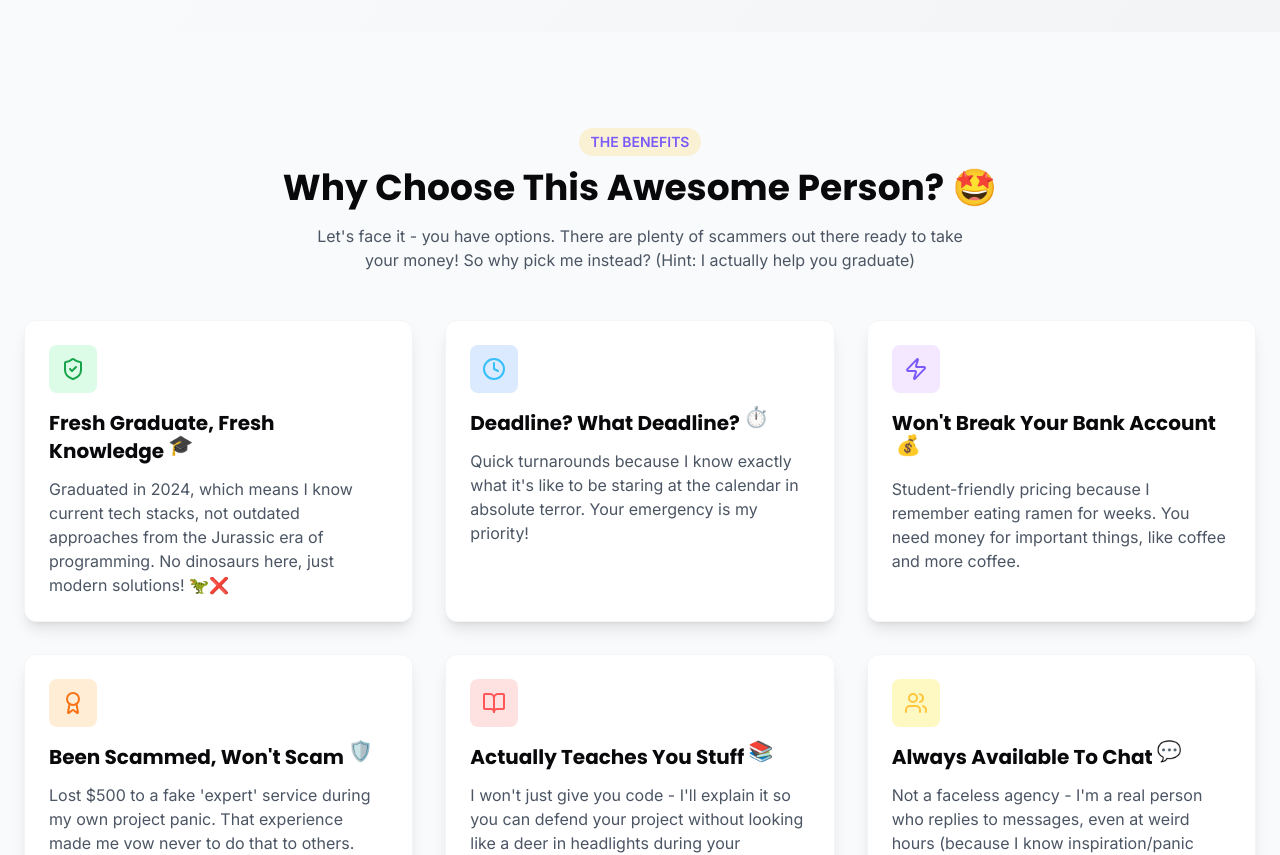
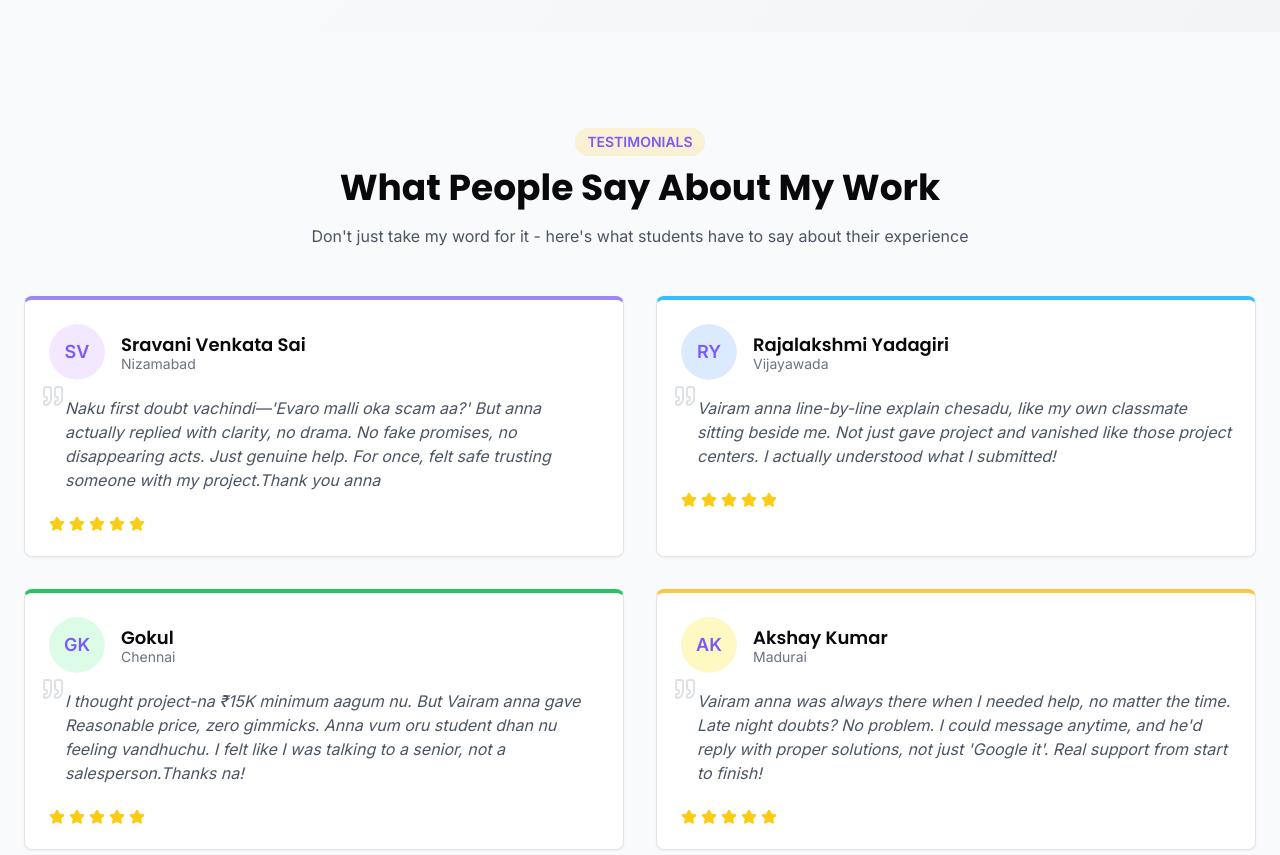
Before and after one commit to vairam-exe/project-escape-artist-guide, a React (Vite) app: page / in a window 1280 px wide. Shown: the part 4340-5195 px from the top of the page. Built offline with nearby package versions, Linux system fonts and the light colour scheme.

Commit message:
Remove "Why Choose This Awesome Person?" section
Refactor testimonials section into individual cards with spacing and animation.

```diff
--- a/package.json
+++ b/package.json
@@ -45,6 +45,7 @@
     "cmdk": "^1.0.0",
     "date-fns": "^3.6.0",
     "embla-carousel-react": "^8.3.0",
+    "framer-motion": "^11.18.2",
     "input-otp": "^1.2.4",
     "lucide-react": "^0.462.0",
     "next-themes": "^0.3.0",
--- a/src/components/WhyMeSection.tsx
+++ b/src/components/WhyMeSection.tsx
@@ -1,15 +1,10 @@
+
 import React, { useEffect, useRef, useState } from 'react';
-import { ShieldCheck, Clock, Zap, Award, BookOpen, Users, Star, Quote } from 'lucide-react';
-import { Badge } from '@/components/ui/badge';
-import {
-  Carousel,
-  CarouselContent,
-  CarouselItem,
-  CarouselNext,
-  CarouselPrevious,
-} from "@/components/ui/carousel";
-import { Avatar, AvatarImage, AvatarFallback } from "@/components/ui/avatar";
+import { Quote, Star } from 'lucide-react';
+import { Avatar, AvatarFallback } from "@/components/ui/avatar";
 import { Card, CardHeader, CardContent, CardFooter } from "@/components/ui/card";
+import { motion } from 'framer-motion';
+import { fadeInUpVariant, staggerChildren } from '@/lib/animation-utils';
 
 const WhyMeSection = () => {
   const sectionRef = useRef<HTMLElement>(null);
@@ -48,134 +43,50 @@ const WhyMeSection = () => {
           }}
         >
           <span className="inline-block px-3 py-1 bg-brand-yellow/20 text-brand-purple rounded-full text-sm font-semibold mb-3">
-            THE BENEFITS
+            TESTIMONIALS
           </span>
           <h2 className="text-3xl md:text-4xl font-bold mb-4">
-            Why Choose This Awesome Person?
-            <span className="ml-2">🤩</span>
+            What People Say About My Work
           </h2>
           <p className="text-gray-600 max-w-2xl mx-auto">
-            Let's face it - you have options. There are plenty of scammers out there ready to take your money!
-            So why pick me instead? (Hint: I actually help you graduate)
+            Don't just take my word for it - here's what students have to say about their experience
           </p>
         </div>
 
-        <div className="grid grid-cols-1 md:grid-cols-2 lg:grid-cols-3 gap-8 mb-12">
-          {[
-            {
-              icon: <ShieldCheck className="h-6 w-6 text-green-600" />,
-              bgColor: "bg-green-100",
-              title: "Fresh Graduate, Fresh Knowledge",
-              emoji: "🎓",
-              content: "Graduated in 2024, which means I know current tech stacks, not outdated approaches from the Jurassic era of programming. No dinosaurs here, just modern solutions! 🦖❌"
-            },
-            {
-              icon: <Clock className="h-6 w-6 text-brand-teal" />,
-              bgColor: "bg-blue-100",
-              title: "Deadline? What Deadline?",
-              emoji: "⏱️",
-              content: "Quick turnarounds because I know exactly what it's like to be staring at the calendar in absolute terror. Your emergency is my priority!"
-            },
-            {
-              icon: <Zap className="h-6 w-6 text-brand-purple" />,
-              bgColor: "bg-purple-100",
-              title: "Won't Break Your Bank Account",
-              emoji: "💰",
-              content: "Student-friendly pricing because I remember eating ramen for weeks. You need money for important things, like coffee and more coffee."
-            },
-            {
-              icon: <Award className="h-6 w-6 text-orange-500" />,
-              bgColor: "bg-orange-100",
-              title: "Been Scammed, Won't Scam",
-              emoji: "🛡️",
-              content: "Lost $500 to a fake 'expert' service during my own project panic. That experience made me vow never to do that to others. Your trust = earned, not expected."
-            },
-            {
-              icon: <BookOpen className="h-6 w-6 text-brand-red" />,
-              bgColor: "bg-red-100",
-              title: "Actually Teaches You Stuff",
-              emoji: "📚",
-              content: "I won't just give you code - I'll explain it so you can defend your project without looking like a deer in headlights during your presentation."
-            },
-            {
-              icon: <Users className="h-6 w-6 text-brand-yellow" />,
-              bgColor: "bg-yellow-100",
-              title: "Always Available To Chat",
-              emoji: "💬",
-              content: "Not a faceless agency - I'm a real person who replies to messages, even at weird hours (because I know inspiration/panic strikes at 3 AM)."
-            }
-          ].map((item, index) => (
-            <div
-              key={index}
-              className="feature-card"
-              style={{
-                opacity: isVisible ? 1 : 0,
-                transform: isVisible
-                  ? 'translateY(0) rotate(0)'
-                  : 'translateY(40px) rotate(1deg)',
-                transition: `all 0.6s ease-out ${index * 0.2}s`
-              }}
-            >
-              <div
-                className={`mb-4 ${item.bgColor} w-12 h-12 rounded-lg flex items-center justify-center transform transition-all duration-300 hover:scale-110`}
-              >
-                {item.icon}
-              </div>
-              <h3 className="text-xl font-bold mb-3 transition-colors duration-300 hover:text-brand-purple">
-                {item.title}
-                <span className="emoji-bounce ml-1 inline-block">
-                  {item.emoji}
-                </span>
-              </h3>
-              <p className="text-gray-600">
-                {item.content}
-              </p>
-            </div>
-          ))}
-        </div>
-
-        <div
-          className="max-w-3xl mx-auto mb-12"
-          style={{
-            opacity: isVisible ? 1 : 0,
-            transform: isVisible ? 'translateY(0)' : 'translateY(30px)',
-            transition: 'all 1s ease-out 0.8s'
-          }}
-        >
-          <h3 className="text-xl font-bold mb-6 text-center">
-            What Students Say About My Help
-            <span className="ml-1">💬</span>
-          </h3>
-
-          <div className="grid grid-cols-1 md:grid-cols-2 gap-6">
+        <div className="max-w-7xl mx-auto">
+          <div className="grid grid-cols-1 md:grid-cols-2 lg:grid-cols-2 gap-8">
             {[
               {
                 name: "Sravani Venkata Sai",
                 program: "Nizamabad",
                 text: "Naku first doubt vachindi—'Evaro malli oka scam aa?' But anna actually replied with clarity, no drama. No fake promises, no disappearing acts. Just genuine help. For once, felt safe trusting someone with my project.Thank you anna",
                 avatar: "SV",
-                color: "bg-purple-100"
+                color: "bg-purple-100",
+                borderColor: "border-t-[#9b87f5]"
               },
               {
                 name: "Rajalakshmi Yadagiri",
                 program: "Vijayawada",
                 text: "Vairam anna line-by-line explain chesadu, like my own classmate sitting beside me. Not just gave project and vanished like those project centers. I actually understood what I submitted!",
                 avatar: "RY",
-                color: "bg-blue-100"
+                color: "bg-blue-100",
+                borderColor: "border-t-[#36BFFA]"
               },
               {
                 name: "Gokul",
                 program: "Chennai",
                 text: "I thought project-na ₹15K minimum aagum nu. But Vairam anna gave Reasonable price, zero gimmicks. Anna vum oru student dhan nu feeling vandhuchu. I felt like I was talking to a senior, not a salesperson.Thanks na!",
                 avatar: "GK",
-                color: "bg-green-100"
+                color: "bg-green-100",
+                borderColor: "border-t-[#22C55E]"
               },
               {
                 name: "Akshay Kumar",
                 program: "Madurai",
                 text: "Vairam anna was always there when I needed help, no matter the time. Late night doubts? No problem. I could message anytime, and he'd reply with proper solutions, not just 'Google it'. Real support from start to finish!",
                 avatar: "AK",
-                color: "bg-yellow-100"
+                color: "bg-yellow-100",
+                borderColor: "border-t-[#FFC53D]"
               }
             ].map((testimonial, index) => (
               <div
@@ -187,10 +98,10 @@ const WhyMeSection = () => {
                   transition: `all 0.6s ease-out ${index * 0.15}s`
                 }}
               >
-                <Card className="h-full hover:shadow-lg transition-shadow duration-300 hover:-translate-y-1 border-t-4" style={{ borderTopColor: testimonial.color === 'bg-purple-100' ? '#9b87f5' : testimonial.color === 'bg-blue-100' ? '#36BFFA' : testimonial.color === 'bg-green-100' ? '#22C55E' : '#FFC53D' }}>
+                <Card className={`h-full hover:shadow-lg transition-shadow duration-300 hover:-translate-y-2 border-t-4 ${testimonial.borderColor}`}>
                   <CardHeader className="pb-3 flex flex-row items-center gap-4">
-                    <Avatar className="h-12 w-12">
-                      <AvatarFallback className={`${testimonial.color} text-brand-purple font-semibold`}>
+                    <Avatar className="h-14 w-14">
+                      <AvatarFallback className={`${testimonial.color} text-brand-purple font-semibold text-lg`}>
                         {testimonial.avatar}
                       </AvatarFallback>
                     </Avatar>
@@ -201,8 +112,8 @@ const WhyMeSection = () => {
                   </CardHeader>
                   <CardContent>
                     <div className="relative">
-                      <Quote className="h-6 w-6 text-gray-300 absolute -left-2 -top-2 opacity-50" />
-                      <p className="text-gray-600 italic pl-4">{testimonial.text}</p>
+                      <Quote className="h-6 w-6 text-gray-300 absolute -left-2 -top-2 opacity-70" />
+                      <p className="text-gray-600 italic pl-4 pt-1">{testimonial.text}</p>
                     </div>
                   </CardContent>
                   <CardFooter>
@@ -221,35 +132,21 @@ const WhyMeSection = () => {
 
       <style>
         {`
-          @keyframes bounce-light {
+          @keyframes float-subtle {
             0%, 100% {
               transform: translateY(0);
             }
             50% {
-              transform: translateY(-6px);
+              transform: translateY(-4px);
             }
           }
 
-          .emoji-bounce {
-            animation: bounce-light 2s ease-in-out infinite;
+          .testimonial-card-wrapper:hover {
+            animation: float-subtle 3s ease-in-out infinite;
           }
 
-          .feature-card {
-            @apply bg-white rounded-xl shadow-lg p-6 border border-gray-100;
-            transition: all 0.3s ease-out;
-          }
-
-          .feature-card:hover {
-            transform: translateY(-5px);
-            box-shadow: 0 20px 25px -5px rgba(0, 0, 0, 0.1), 0 10px 10px -5px rgba(0, 0, 0, 0.04);
-          }
-
-          .testimonial-card-wrapper {
-            transition: all 0.3s ease-out;
-          }
-
-          .testimonial-card-wrapper:hover {
-            transform: translateY(-5px);
+          .testimonial-card-wrapper:nth-child(odd) {
+            animation-delay: 0.5s;
           }
         `}
       </style>
```
Also changed, not shown: 1 other file (tests, documents, lock files or other folders).
